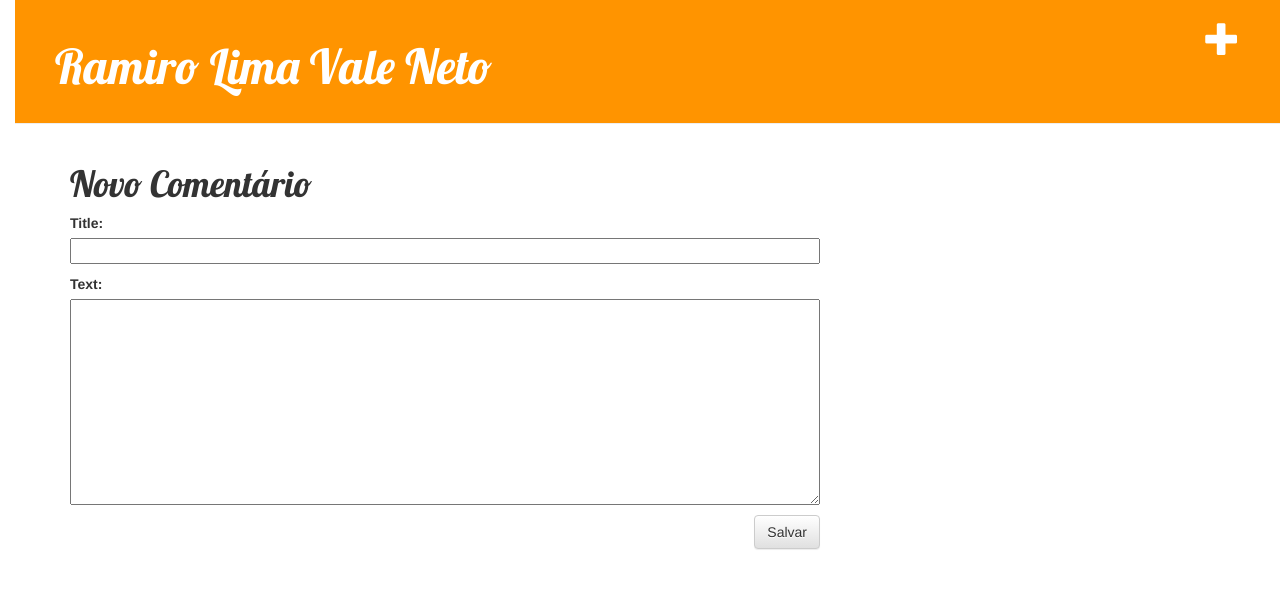
After one commit to ramirolvn/my-first-blog, a Django app: page /post/new/ in a window 1280 px wide. The commit adds this page. Shown: the top 589 px of the page. Run offline with Django 3.2, Linux system fonts and the light colour scheme; some libraries are stand-ins or nearby versions.

Commit message:
Curriculo

```diff
--- /dev/null
+++ b/blog/forms.py
@@ -0,0 +1,9 @@
+from django import forms
+
+from .models import Post
+
+class PostForm(forms.ModelForm):
+
+    class Meta:
+        model = Post
+        fields = ('title', 'text',)
--- a/blog/templates/blog/base.html
+++ b/blog/templates/blog/base.html
@@ -1,7 +1,7 @@
 {% load staticfiles %}
 <html>
     <head>
-        <title>Django Girls blog</title>
+        <title>Currículo</title>
         <link rel="stylesheet" href="//maxcdn.bootstrapcdn.com/bootstrap/3.2.0/css/bootstrap.min.css">
         <link rel="stylesheet" href="//maxcdn.bootstrapcdn.com/bootstrap/3.2.0/css/bootstrap-theme.min.css">
         <link href='//fonts.googleapis.com/css?family=Lobster&subset=latin,latin-ext' rel='stylesheet' type='text/css'>
@@ -9,7 +9,8 @@
     </head>
     <body>
     <div class="page-header">
-        <h1><a href="/">Django Girls Blog</a></h1>
+        <a href="{% url 'blog.views.post_new' %}" class="top-menu"><span class="glyphicon glyphicon-plus"></span></a>
+        <h1><a href="/">Ramiro Lima Vale Neto</a></h1>
     </div>
     <div class="content container">
         <div class="row">
--- /dev/null
+++ b/blog/templates/blog/post_edit.html
@@ -0,0 +1,9 @@
+{% extends 'blog/base.html' %}
+
+{% block content %}
+    <h1>Novo Comentário</h1>
+    <form method="POST" class="post-form">{% csrf_token %}
+        {{ form.as_p }}
+        <button type="submit" class="save btn btn-default">Salvar</button>
+    </form>
+{% endblock %}
--- a/blog/urls.py
+++ b/blog/urls.py
@@ -4,4 +4,5 @@ from . import views
 urlpatterns = [
     url(r'^$', views.post_list),
     url(r'^post/(?P<pk>[0-9]+)/$', views.post_detail),
+    url(r'^post/new/$', views.post_new, name='post_new'),
 ]
--- a/blog/views.py
+++ b/blog/views.py
@@ -2,6 +2,7 @@ from django.shortcuts import render
 from .models import Post
 from django.utils import timezone
 from django.shortcuts import render, get_object_or_404
+from .forms import PostForm
 
 def post_list(request):
 	posts = Post.objects.filter(published_date__lte=timezone.now()).order_by('published_date')
@@ -9,3 +10,6 @@ def post_list(request):
 def post_detail(request, pk):
     post = get_object_or_404(Post, pk=pk)
     return render(request, 'blog/post_detail.html', {'post': post})
+def post_new(request):
+    form = PostForm()
+    return render(request, 'blog/post_edit.html', {'form': form})
```
